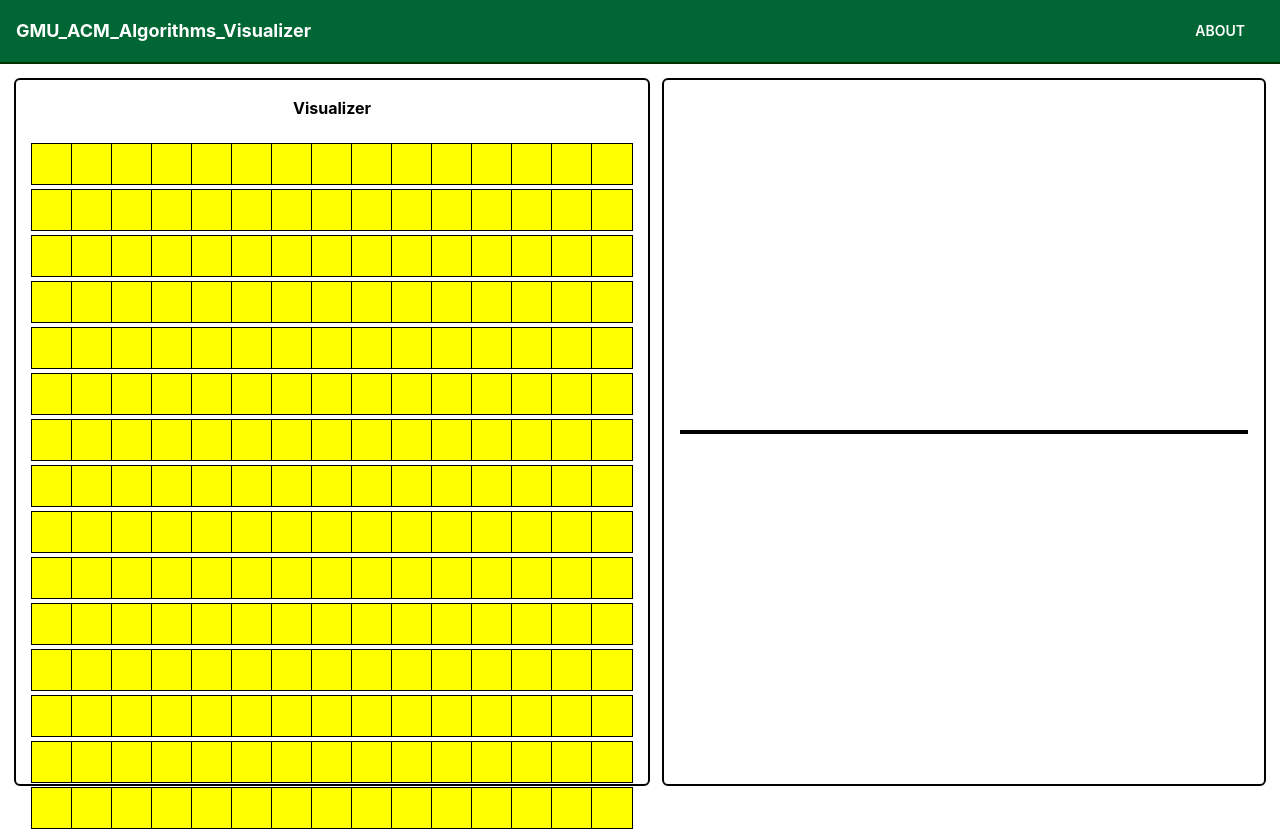
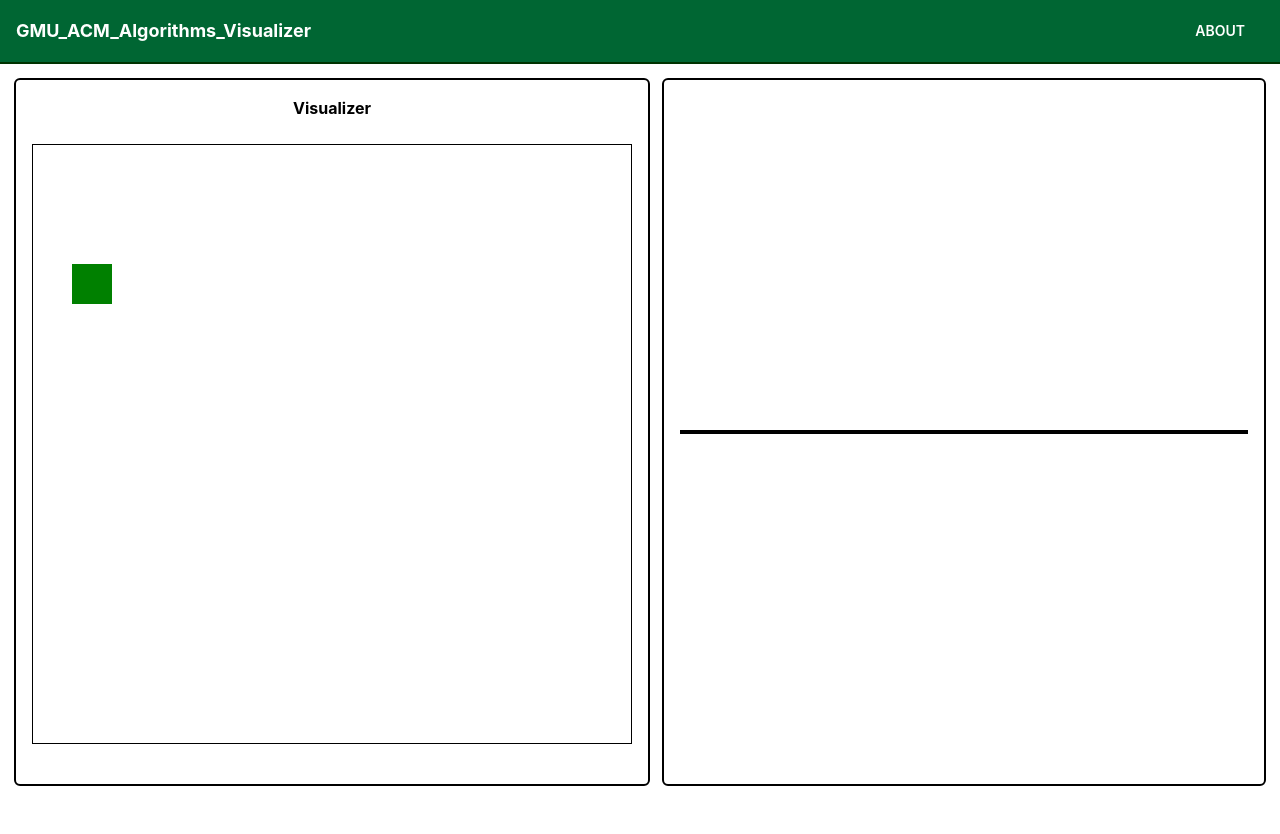
Before and after one commit to StoicNeutron/GMU_ACM, a Next.js app in the folder web/: page /home in a window 1280 px wide. After the commit the page ends 800 px from the top, so only its background shows below. Built offline with nearby package versions, Linux system fonts and the light colour scheme.

Commit message:
add DFS implementation

```diff
--- a/web/src/components/pages/home/Node.tsx
+++ b/web/src/components/pages/home/Node.tsx
@@ -1,27 +1,90 @@
+import React, { useEffect, useState } from 'react';
+
+interface ButtonStyle {
+    backgroundColor: string;
+    border: string;
+    width: string;
+    height: string;
+}
+
+const initialNodesArray: JSX.Element[][] = Array.from({ length: 15 }, () => Array.from({ length: 15 }, () => <button key={Math.random()}></button>));
+
 export default function Node() {
+    const [nodesArray, setNodesArray] = useState(initialNodesArray);
+    const [visitedCells, setVisitedCells] = useState<{ row: number; col: number }[]>([]);
 
-    function genCol() {
-        const col = [];
+    // Function to implement Depth-First Search (DFS) to carve paths in the maze
+    async function DFS(row: number, col: number, visited: boolean[][]) {
+        // Mark the current cell as visited
+        visited[row][col] = true;
+        setVisitedCells([...visitedCells, { row, col }]);
 
-        for (let i = 0; i < 15; i++) {
-            col.push(
-                <button key={i} style={{ backgroundColor: 'yellow', outline: '1px solid black', width: '40px', height: '40px' }}></button>
-            );
+        // Define the possible directions to move (up, down, left, right)
+        const directions = [[-1, 0], [1, 0], [0, -1], [0, 1]];
+
+        // Shuffle the directions randomly
+        directions.sort(() => Math.random() - 0.5);
+
+        // Iterate through the shuffled directions with a delay
+        for (const [dx, dy] of directions) {
+            const newRow = row + dx;
+            const newCol = col + dy;
+
+            // Check if the neighboring cell is within bounds and not visited
+            if (newRow >= 0 && newRow < nodesArray.length && newCol >= 0 && newCol < nodesArray[0].length && !visited[newRow][newCol]) {
+                // Delay to show animation
+                await new Promise(resolve => setTimeout(resolve, 10)); // Adjust the delay as needed
+
+                // Recursively call DFS for the neighboring cell
+                await DFS(newRow, newCol, visited);
+            }
         }
-        return col;
     }
 
-    function genRow() {
-        const row = [];
-        for (let i = 0; i < 15; i++) {
-            row.push(
-                <div key={i}>
-                    {genCol()}
+    // useEffect hook to perform DFS when component mounts
+    useEffect(() => {
+        // Initialize visited array to keep track of visited cells
+        const visited: boolean[][] = Array.from({ length: nodesArray.length }, () => Array.from({ length: nodesArray[0].length }, () => false));
+
+        // Call DFS with initial coordinates to start carving paths
+        DFS(0, 0, visited);
+    }, []);
+
+    // Render the generated maze
+    return (
+        <div>
+            {nodesArray.map((row, rowIndex) => (
+                <div key={rowIndex} style={{ display: 'flex' }}>
+                    {row.map((cell, colIndex) => {
+                        const isVisited = visitedCells.some(cell => cell.row === rowIndex && cell.col === colIndex);
+                        const cellStyle: ButtonStyle = {
+                            backgroundColor: isVisited ? 'green' : 'white',
+                            border: '1px solid black',
+                            width: '40px',
+                            height: '40px'
+                        };
+
+                        // Check if the cell above is visited, if yes remove top border
+                        if (rowIndex > 0 && visitedCells.length > 0 && visitedCells[visitedCells.length - 1].row === rowIndex - 1 && visitedCells[visitedCells.length - 1].col === colIndex) {
+                            cellStyle.borderTop = 'none';
+                        }
+                        // Check if the cell below is visited, if yes remove bottom border
+                        else if (rowIndex < nodesArray.length - 1 && visitedCells.length > 0 && visitedCells[visitedCells.length - 1].row === rowIndex + 1 && visitedCells[visitedCells.length - 1].col === colIndex) {
+                            cellStyle.borderBottom = 'none';
+                        }
+                        // Check if the cell to the left is visited, if yes remove left border
+                        else if (colIndex > 0 && visitedCells.length > 0 && visitedCells[visitedCells.length - 1].row === rowIndex && visitedCells[visitedCells.length - 1].col === colIndex - 1) {
+                            cellStyle.borderLeft = 'none';
+                        }
+                        // Check if the cell to the right is visited, if yes remove right border
+                        else if (colIndex < nodesArray[rowIndex].length - 1 && visitedCells.length > 0 && visitedCells[visitedCells.length - 1].row === rowIndex && visitedCells[visitedCells.length - 1].col === colIndex + 1) {
+                            cellStyle.borderRight = 'none';
+                        }
+
+                        return <React.Fragment key={colIndex}><button style={cellStyle}></button></React.Fragment>;
+                    })}
                 </div>
-            );
-        }
-        return row;
-    }
-
-    return (<>{genRow()}</>);
+            ))}
+        </div>
+    );
 }
```
